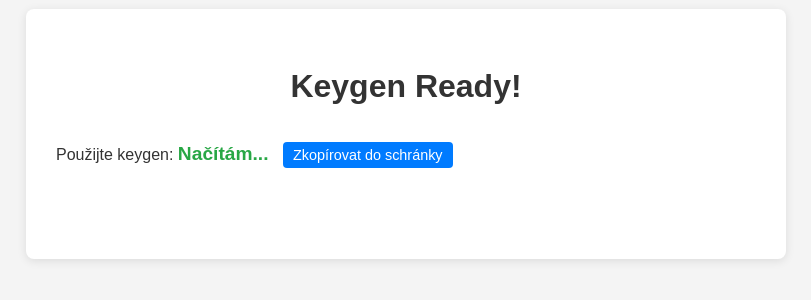
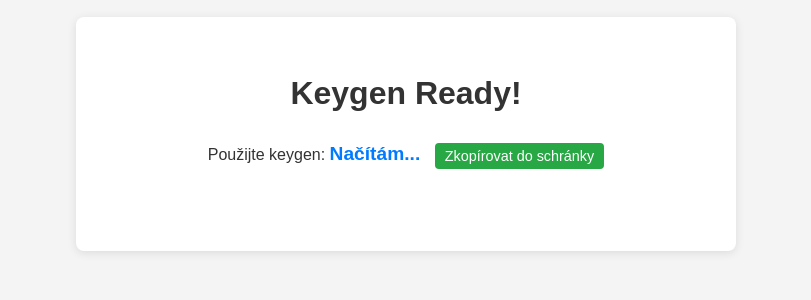
Before and after one commit to NewTechnologySoftware/wi-fi-nts-login.nts.com, a plain HTML site: page keygen.html in a window 1280 px wide. Shown: the part 266-566 px from the top of the page, without its empty margins (234-1045 px from the left). Drawn offline with Linux system fonts and the light colour scheme; no server answers.

Commit message:
Update keygen.html

```diff
--- a/keygen.html
+++ b/keygen.html
@@ -4,13 +4,66 @@
     <meta charset="UTF-8">
     <meta name="viewport" content="width=device-width, initial-scale=1.0">
     <title>Keygen Ready!</title>
-    <link rel="stylesheet" href="style.css">
     <style>
+        body {
+            font-family: 'Arial', sans-serif;
+            line-height: 1.6;
+            margin: 0;
+            padding: 0;
+            background-color: #f4f4f4;
+            color: #333;
+            display: flex;
+            justify-content: center;
+            align-items: center;
+            min-height: 100vh;
+            text-align: center;
+        }
+
+        .container {
+            background-color: #fff;
+            padding: 30px;
+            border-radius: 8px;
+            box-shadow: 0 2px 10px rgba(0, 0, 0, 0.1);
+            max-width: 600px;
+            width: 90%;
+            transition: all 0.5s ease-in-out;
+        }
+
+        h1 {
+            color: #333;
+            margin-bottom: 20px;
+            transition: color 0.5s ease-in-out;
+        }
+
+        .keygen-code {
+            font-weight: bold;
+            color: #007bff;
+            font-size: 1.2em;
+        }
+
         .copy-button {
+            display: inline-block;
+            background-color: #28a745;
+            color: white;
+            padding: 5px 10px;
+            border: none;
+            border-radius: 4px;
+            font-size: 0.9em;
+            cursor: pointer;
+            transition: background-color 0.3s ease;
             margin-left: 10px;
-            padding: 5px 10px;
-            font-size: 0.9em;
+            vertical-align: middle;
         }
+
+        .copy-button:hover {
+            background-color: #218838;
+        }
+
+        .copy-button:active {
+            background-color: #1e7e34;
+            transform: translateY(1px);
+        }
+
         .copy-message {
             color: #28a745;
             font-weight: bold;
@@ -21,9 +74,11 @@
             transition: opacity 0.3s ease-in-out;
             text-align: center;
         }
+
         .copy-message.error {
             color: #dc3545;
         }
+
         .copy-message.visible {
             visibility: visible;
             opacity: 1;
@@ -57,15 +112,23 @@
 
         firebase.initializeApp(firebaseConfig);
         const database = firebase.database();
+
+        // Zde je upravená cesta k heslu pro wifi local
         const keygenRef = database.ref('wifiData/keygen/WLocalKey');
 
         keygenRef.on('value', snapshot => {
             const keygenValue = snapshot.val();
-            if (keygenValue) {
-                document.getElementById('keygenValue').innerText = keygenValue;
+            const keygenElement = document.getElementById('keygenValue');
+
+            if (snapshot.exists() && keygenValue) {
+                keygenElement.innerText = keygenValue;
             } else {
-                document.getElementById('keygenValue').innerText = "Chyba při načítání.";
+                keygenElement.innerText = "Chyba: Heslo nebylo nalezeno.";
+                console.error("Heslo pro WLocalKey nebylo nalezeno v databázi.");
             }
+        }, error => {
+            document.getElementById('keygenValue').innerText = "Chyba při načítání.";
+            console.error("Chyba při načítání databáze: ", error.message);
         });
 
         function copyKeygen() {
@@ -75,8 +138,8 @@
             statusMessage.classList.remove('visible', 'error');
             statusMessage.innerText = '';
 
-            if (keygenText === 'Načítám...' || keygenText === 'Chyba při načítání.') {
-                statusMessage.innerText = 'Nelze zkopírovat, keygen se načítá.';
+            if (keygenText.includes('Chyba') || keygenText.includes('Načítám...')) {
+                statusMessage.innerText = 'Nelze zkopírovat, keygen se načítá nebo je chybový.';
                 statusMessage.classList.add('visible', 'error');
                 return;
             }
```
